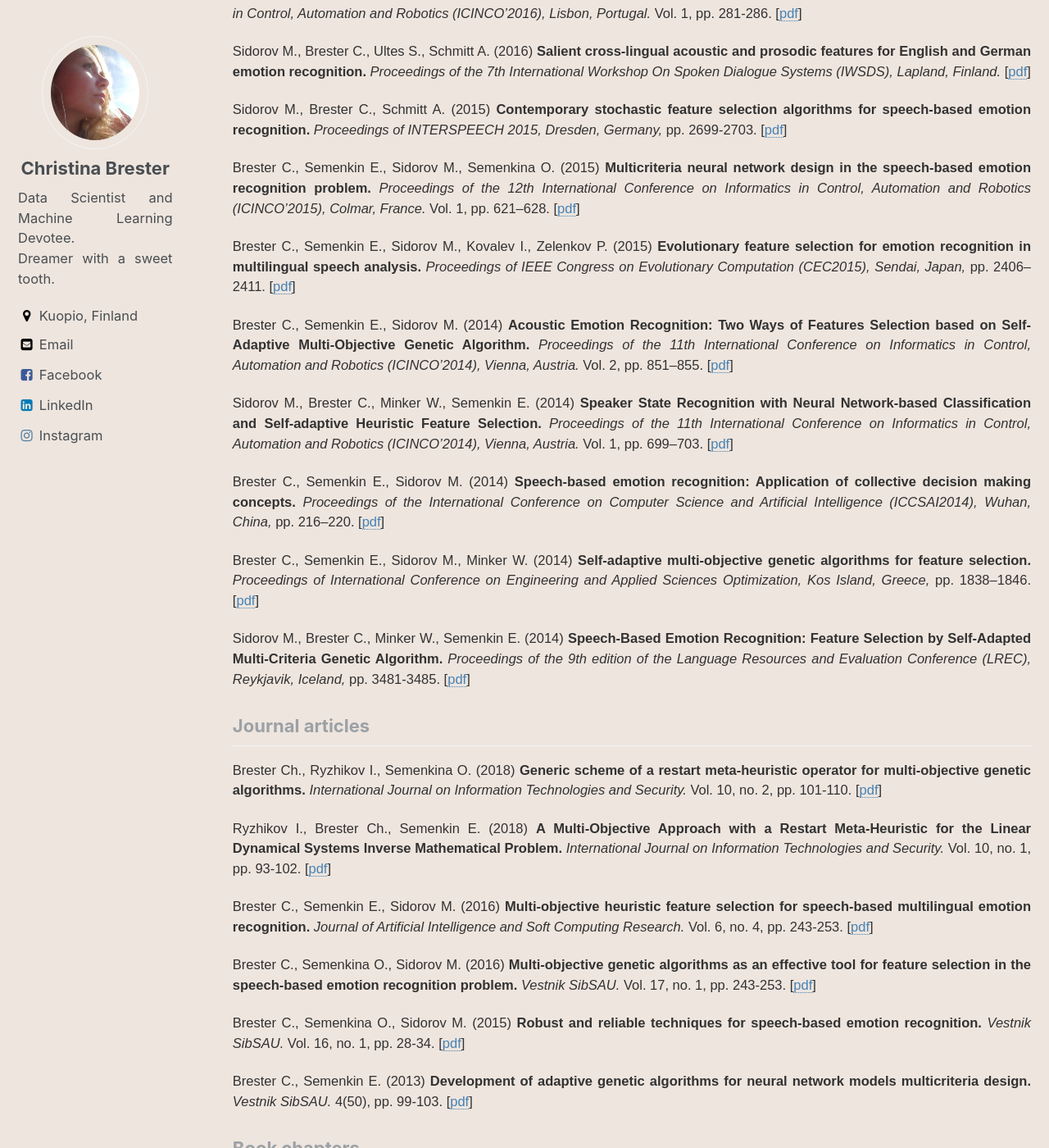
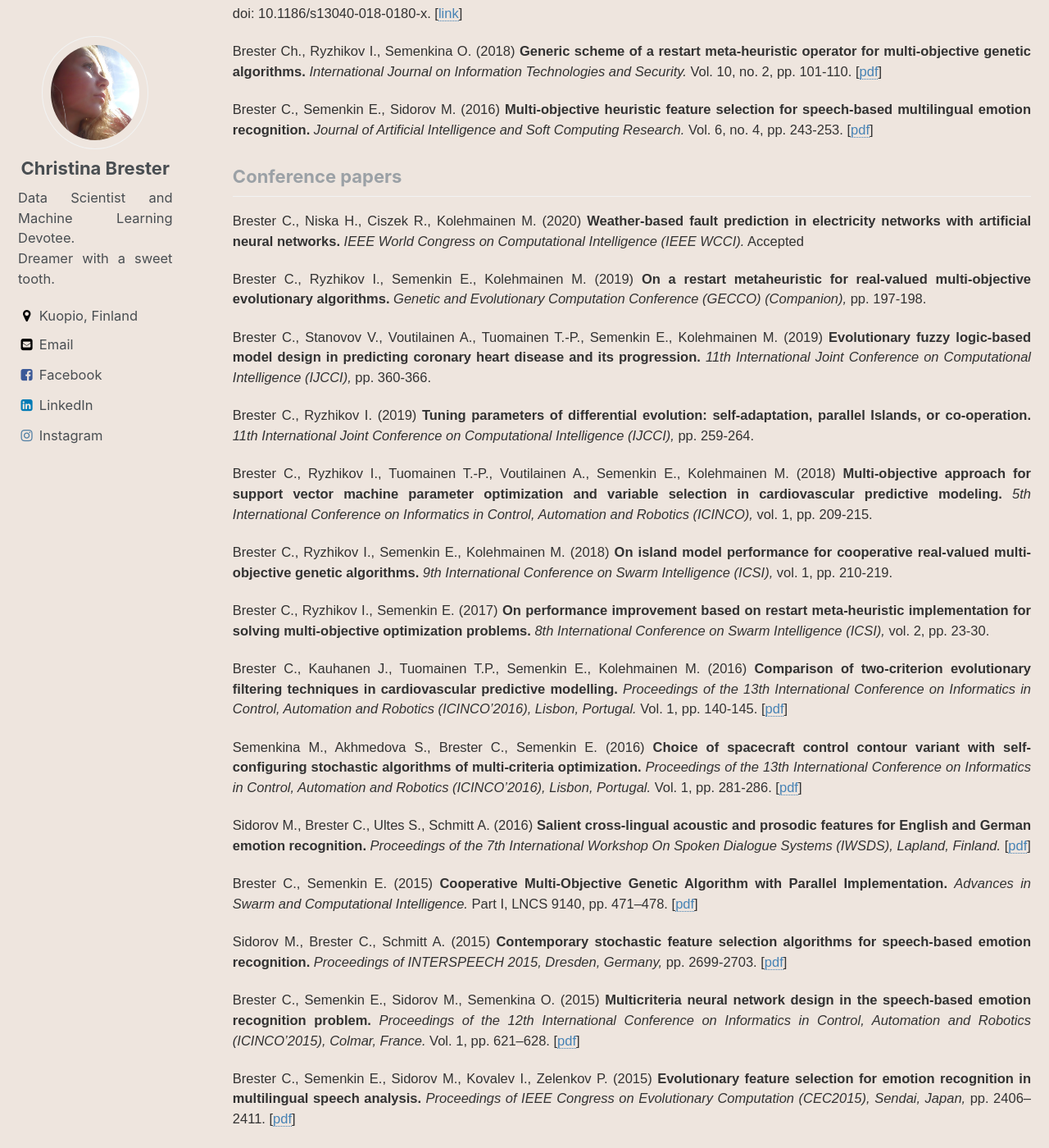
Before and after one commit to christinabrester/brester, a Jekyll site: the page built from _pages/publications.html, in a window 1280 px wide and 1400 px high, scrolled down 1331 px. Shown: the whole window at 82% size. Built offline with Jekyll 4.4.1, drawn with Linux system fonts in a browser that asks for light colours; some of the changed text lies outside the part shown.

Commit message:
publications

```diff
--- a/_pages/publications.html
+++ b/_pages/publications.html
@@ -17,17 +17,51 @@ header:
 
   </style>
 
+<h3 class="archive__subtitle"> Journal articles </h3>
+<body>
+<div>
 
+ <p class="publication"> Brester C., Ryzhikov I., Siponen S., Jayaprakash B., Ikonen J., Pitkänen T., Miettinen I.T., Torvinen E., Kolehmainen M. (2020) <b>Potential and limitations of a pilot-scale drinking water distribution system for bacterial community predictive modelling.</b> <i>Sci Total Environ.</i> 717:137249. doi: 10.1016/j.scitotenv.2020.137249. [<a target="_blank" href="https://www.sciencedirect.com/science/article/pii/S0048969720307592">link</a>] </p>
+
+
+ <p class="publication"> Brester C., Kauhanen J., Tuomainen T.-P., Voutilainen S., Rönkkö M., Ronkainen K., Semenkin E., Kolehmainen M. (2018) <b>Evolutionary methods for variable selection in the epidemiological modeling of cardiovascular diseases.</b> <i>BioData Min.</i> 11:18. doi: 10.1186/s13040-018-0180-x. [<a target="_blank" href="https://biodatamining.biomedcentral.com/articles/10.1186/s13040-018-0180-x">link</a>] </p>
+
+
+  <p class="publication"> Brester Ch., Ryzhikov I., Semenkina O. (2018) <b> Generic scheme of a restart meta-heuristic operator for multi-objective genetic algorithms. </b> <i> International Journal on Information Technologies and Security. </i> Vol. 10, no. 2, pp. 101-110. [<a target="_blank" href="/documents/brester_IJITS_2018_no2.pdf">pdf</a>] </p>
+
+
+  <p class="publication"> Brester C., Semenkin E., Sidorov M. (2016) <b> Multi-objective heuristic feature selection for speech-based multilingual emotion recognition. </b> <i> Journal of Artificial Intelligence and Soft Computing Research. </i> Vol. 6, no. 4, pp. 243-253. [<a target="_blank" href="/documents/brester_poland_2016.pdf">pdf</a>] </p>
+
+
+</div>
+<bode>
 
 <h3 class="archive__subtitle"> Conference papers </h3>
 <body>
 	<div>
 
-	<p class="publication">	Brester C., Kauhanen J., Tuomainen T.P., Semenkin E., Kolehmainen M. (2016) <b> Comparison of two-criterion evolutionary filtering techniques in cardiovascular predictive modelling. </b> <i> Proceedings of the 13th International Conference on Informatics in Control, Automation and Robotics (ICINCO’2016), Lisbon, Portugal. </i>  Vol. 1, pp. 140-145. [<a target="_blank" href="/documents/brester_icinco_2016_1_2.pdf">pdf</a>] </p>
+
+<p class="publication"> Brester C., Niska H., Ciszek R., Kolehmainen M. (2020) <b>Weather-based fault prediction in electricity networks with artificial neural networks.</b> <i>IEEE World Congress on Computational Intelligence (IEEE WCCI).</i> Accepted </p>
+
+<p class="publication"> Brester C., Ryzhikov I., Semenkin E., Kolehmainen M. (2019) <b>On a restart metaheuristic for real-valued multi-objective evolutionary algorithms.</b> <i>Genetic and Evolutionary Computation Conference (GECCO) (Companion),</i> pp. 197-198. </p>
+
+<p class="publication"> Brester C., Stanovov V., Voutilainen A., Tuomainen T.-P., Semenkin E., Kolehmainen M. (2019) <b>Evolutionary fuzzy logic-based model design in predicting coronary heart disease and its progression.</b> <i>11th International Joint Conference on Computational Intelligence (IJCCI),</i> pp. 360-366. </p>
+
+<p class="publication"> Brester C., Ryzhikov I. (2019) <b>Tuning parameters of differential evolution: self-adaptation, parallel Islands, or co-operation.</b> <i>11th International Joint Conference on Computational Intelligence (IJCCI),</i> pp. 259-264. </p>
+
+<p class="publication"> Brester C., Ryzhikov I., Tuomainen T.-P., Voutilainen A., Semenkin E., Kolehmainen M. (2018) <b>Multi-objective approach for support vector machine parameter optimization and variable selection in cardiovascular predictive modeling.</b> <i>5th International Conference on Informatics in Control, Automation and Robotics (ICINCO),</i> vol. 1, pp. 209-215. </p>
+
+<p class="publication"> Brester C., Ryzhikov I., Semenkin E., Kolehmainen M. (2018) <b>On island model performance for cooperative real-valued multi-objective genetic algorithms.</b> <i>9th International Conference on Swarm Intelligence (ICSI),</i> vol. 1, pp. 210-219. </p>
+
+<p class="publication"> Brester C., Ryzhikov I., Semenkin E. (2017) <b>On performance improvement based on restart meta-heuristic implementation for solving multi-objective optimization problems.</b> <i>8th International Conference on Swarm Intelligence (ICSI),</i> vol. 2, pp. 23-30. </p>
+
+<p class="publication">	Brester C., Kauhanen J., Tuomainen T.P., Semenkin E., Kolehmainen M. (2016) <b>Comparison of two-criterion evolutionary filtering techniques in cardiovascular predictive modelling. </b> <i> Proceedings of the 13th International Conference on Informatics in Control, Automation and Robotics (ICINCO’2016), Lisbon, Portugal. </i>  Vol. 1, pp. 140-145. [<a target="_blank" href="/documents/brester_icinco_2016_1_2.pdf">pdf</a>] </p>
 
 <p class="publication">	Semenkina M., Akhmedova S., Brester C., Semenkin E. (2016) <b> Choice of spacecraft control contour variant with self-configuring stochastic algorithms of multi-criteria optimization. </b> <i> Proceedings of the 13th International Conference on Informatics in Control, Automation and Robotics (ICINCO’2016), Lisbon, Portugal. </i> Vol. 1, pp. 281-286. [<a target="_blank" href="/documents/brester_icinco_2016_1_1_2.pdf">pdf</a>] </p>
 
 <p class="publication">	 Sidorov M., Brester C., Ultes S., Schmitt A. (2016) <b> Salient cross-lingual acoustic and prosodic features for English and German emotion recognition. </b> <i> Proceedings of the 7th International Workshop On Spoken Dialogue Systems (IWSDS), Lapland, Finland. </i> [<a target="_blank" href="/documents/brester_iwsds_2016_1_2.pdf">pdf</a>] </p>
+
+<p class="publication"> Brester C., Semenkin E. (2015) <b> Cooperative Multi-Objective Genetic Algorithm with Parallel Implementation. </b> <i> Advances in Swarm and Computational Intelligence. </i> Part I, LNCS 9140, pp. 471–478. [<a target="_blank" href="/documents/brester_icsi_2015_1_2.pdf">pdf</a>] </p>
 
 <p class="publication">	Sidorov M., Brester C., Schmitt A. (2015) <b> Contemporary stochastic feature selection algorithms for speech-based emotion recognition. </b> <i> Proceedings of INTERSPEECH 2015, Dresden, Germany, </i> pp. 2699-2703. [<a target="_blank" href="/documents/brester_interspeech_2015.pdf">pdf</a>] </p>
 
@@ -49,27 +83,6 @@ header:
 
 </body>
 
-<h3 class="archive__subtitle"> Journal articles </h3>
-<body>
-<div>
-
-  <p class="publication"> Brester Ch., Ryzhikov I., Semenkina O. (2018) <b> Generic scheme of a restart meta-heuristic operator for multi-objective genetic algorithms. </b> <i> International Journal on Information Technologies and Security. </i> Vol. 10, no. 2, pp. 101-110. [<a target="_blank" href="/documents/brester_IJITS_2018_no2.pdf">pdf</a>] </p>
-
-  <p class="publication"> Ryzhikov I., Brester Ch., Semenkin E. (2018) <b> A Multi-Objective Approach with a Restart Meta-Heuristic for the Linear Dynamical Systems Inverse Mathematical Problem. </b> <i> International Journal on Information Technologies and Security. </i> Vol. 10, no. 1, pp. 93-102. [<a target="_blank" href="/documents/brester_IJITS_2018_no1.pdf">pdf</a>] </p>
-
-	<p class="publication"> Brester C., Semenkin E., Sidorov M. (2016) <b> Multi-objective heuristic feature selection for speech-based multilingual emotion recognition. </b> <i> Journal of Artificial Intelligence and Soft Computing Research. </i> Vol. 6, no. 4, pp. 243-253. [<a target="_blank" href="/documents/brester_poland_2016.pdf">pdf</a>] </p>
-
-	<p class="publication"> Brester C., Semenkina O., Sidorov M. (2016) <b> Multi-objective genetic algorithms as an effective tool for feature selection in the speech-based emotion recognition problem. </b> <i> Vestnik SibSAU. </i> Vol. 17, no. 1, pp. 243-253. [<a target="_blank" href="/documents/brester_iwmma_2015.pdf">pdf</a>] </p>
-
-	<p class="publication"> Brester C., Semenkina O., Sidorov M. (2015) <b> Robust and reliable techniques for speech-based emotion recognition. </b> <i> Vestnik SibSAU. </i> Vol. 16, no. 1, pp. 28-34. [<a target="_blank" href="/documents/brester_iwmma_2014.pdf">pdf</a>] </p>
-
-	<p class="publication"> Brester C., Semenkin E. (2013) <b> Development of adaptive genetic algorithms for neural network models multicriteria design. </b> <i> Vestnik SibSAU. </i> 4(50), pp. 99-103. [<a target="_blank" href="/documents/brester_iwmma_2013.pdf">pdf</a>] </p>
-
-</div>
-<bode>
-<h3 class="archive__subtitle"> Book chapters </h3>
-
-<p class="publication"> Brester C., Semenkin E. (2015) <b> Cooperative Multi-Objective Genetic Algorithm with Parallel Implementation. </b> <i> Advances in Swarm and Computational Intelligence. </i> Part I, LNCS 9140, pp. 471–478. [<a target="_blank" href="/documents/brester_icsi_2015_1_2.pdf">pdf</a>] </p>
 
 {% for post in paginator.posts %}
   {% include archive-single.html %}
```
Also changed, not shown: 2 other files. Lines whose indentation alone changed are shown as unchanged.
